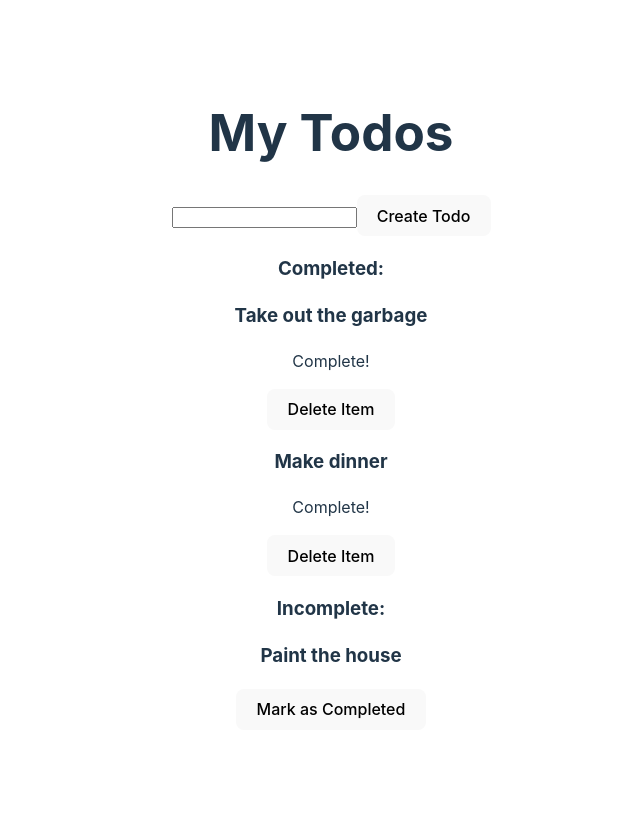
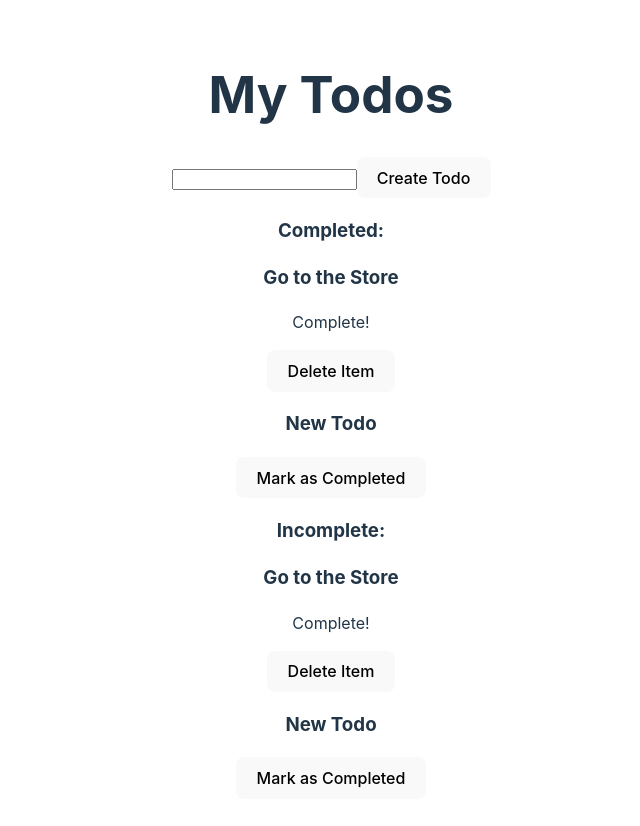
Before and after one commit to vallyprasuna/React-Web-LL, a React (Vite) app in the folder todo-list-app/: page / in a window 1280 px wide. Shown: the top 826 px of the page, without its empty margins (309-949 px from the left). Before the commit the page ends 800 px from the top, so only its background shows below. Built offline with nearby package versions, Linux system fonts and the light colour scheme.

Commit message:
Added dispatch

```diff
--- a/todo-list-app/src/App.jsx
+++ b/todo-list-app/src/App.jsx
@@ -1,38 +1,14 @@
-import { useState } from 'react';
 import './App.css'
 import TodoList from './TodoList'
 
 function App() {
-  const [completedTodos, setCompletedTodos] = useState([
-    { text: 'Take out the garbage', isCompleted: true },
-    { text: 'Make dinner', isCompleted: true }
-  ]);
-
-  const [incompleteTodos, setIncompleteTodos] = useState([
-    { text: 'Paint the house', isCompleted: false }
-  ]);
-
-  function markTodoAsComplete(text) {
-    setIncompleteTodos(incompleteTodos.filter(t => t.text !== text));
-    setCompletedTodos([...completedTodos, { ...incompleteTodos.find(t => t.text === text), isCompleted: true }]);
-  }
-
-  function deleteTodo(text) {
-    setCompletedTodos(completedTodos.filter(t => t.text !== text));
-  }
-
   function createTodo(text) {
     setIncompleteTodos([...incompleteTodos, { text, isCompleted: false }]);
   }
 
   return (
     <>
-    <TodoList
-      completedTodos={completedTodos}
-      incompleteTodos={incompleteTodos}
-      onCompletedClicked={markTodoAsComplete}
-      onDeleteClicked={deleteTodo}
-      onCreateClicked={createTodo} />
+    <TodoList onCreateClicked={createTodo} />
     </>
   );
 }
--- a/todo-list-app/src/TodoList.jsx
+++ b/todo-list-app/src/TodoList.jsx
@@ -1,18 +1,21 @@
+import { useSelector } from 'react-redux';
 import NewTodoForm from "./NewTodoForm"
 import TodoListItem from "./TodoListItem"
 
-export default function TodoList({ completedTodos, incompleteTodos, onCompletedClicked, onDeleteClicked, onCreateClicked }) {
+export default function TodoList({ onCreateClicked }) {
+  const todos = useSelector(state => state.todos.value);
+
   return (
     <div>
       <h1>My Todos</h1>
       <NewTodoForm onCreateClicked={onCreateClicked} />
       <h3>Completed:</h3>
-      {completedTodos.map((todo, index) => (
-        <TodoListItem todo={todo} key={index} onDeleteClicked={onDeleteClicked} />
+      {todos.map((todo, index) => (
+        <TodoListItem todo={todo} key={index} />
       ))}
       <h3>Incomplete:</h3>
-      {incompleteTodos.map((todo, index) => (
-        <TodoListItem todo={todo} key={index} onCompletedClicked={onCompletedClicked} />
+      {todos.map((todo, index) => (
+        <TodoListItem todo={todo} key={index} />
       ))}
     </div>
   )
--- a/todo-list-app/src/TodoListItem.jsx
+++ b/todo-list-app/src/TodoListItem.jsx
@@ -1,11 +1,16 @@
-export default function TodoListItem({ todo, onCompletedClicked, onDeleteClicked }) {
+import { useDispatch } from "react-redux";
+import { markTodoAsCompleted, deleteTodo } from "./todosSlice";
+
+export default function TodoListItem({ todo }) {
+  const dispatch = useDispatch();
+
   return (
     <div>
       <h3>{todo.text}</h3>
       {todo.isCompleted && <p>Complete!</p>}
       {todo.isCompleted
-        ? <button onClick={() => onDeleteClicked(todo.text)}>Delete Item</button>
-        : <button onClick={() => onCompletedClicked(todo.text)}>Mark as Completed</button>}
+        ? <button onClick={() => dispatch(deleteTodo())}>Delete Item</button>
+        : <button onClick={() => dispatch(markTodoAsCompleted())}>Mark as Completed</button>}
     </div>
   );
 }
--- a/todo-list-app/src/main.jsx
+++ b/todo-list-app/src/main.jsx
@@ -2,11 +2,14 @@ import { StrictMode } from 'react'
 import { createRoot } from 'react-dom/client'
 import { configureStore } from '@reduxjs/toolkit';
 import { Provider } from 'react-redux';
+import { todosSlice } from './todosSlice';
 import App from './App.jsx'
 import './index.css'
 
 const store = configureStore({
-  reducer: {},
+  reducer: {
+    todos: todosSlice.reducer,
+  },
 });
 
 createRoot(document.getElementById('root')).render(
--- a/todo-list-app/src/todosSlice.js
+++ b/todo-list-app/src/todosSlice.js
@@ -1,9 +1,15 @@
 import { createSlice } from '@reduxjs/toolkit';
 
-const todosSlice = createSlice({
+export const todosSlice = createSlice({
   name: 'todos',
   initialState: {
-    value: [],
+    value: [{
+      text: 'Go to the Store',
+      isCompleted: true,
+    }, {
+      text: 'New Todo',
+      isCompleted: false,
+    }],
   },
   reducers: {
     createTodo: state => {
@@ -22,4 +28,6 @@ const todosSlice = createSlice({
       state.value = state.value.filter(t => t.text !== text);
     },
   }
-})
+});
+
+export const { createTodo, markTodoAsCompleted, deleteTodo } = todosSlice.actions;
```
